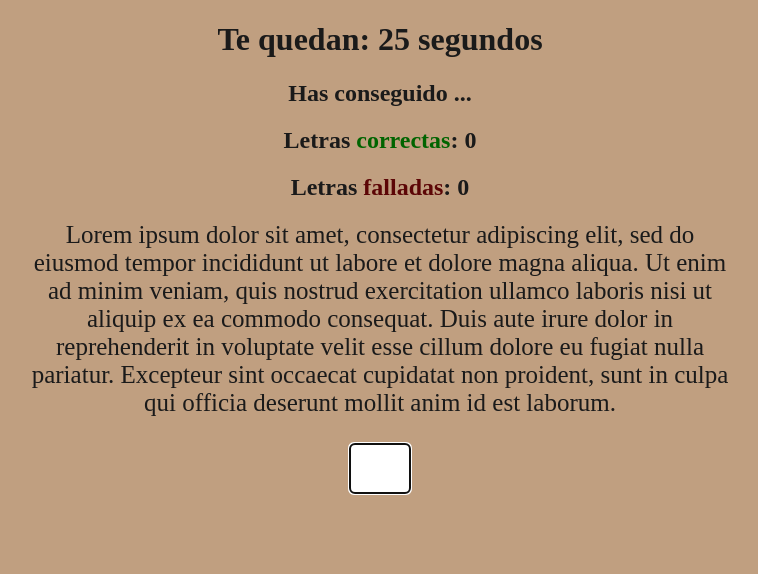
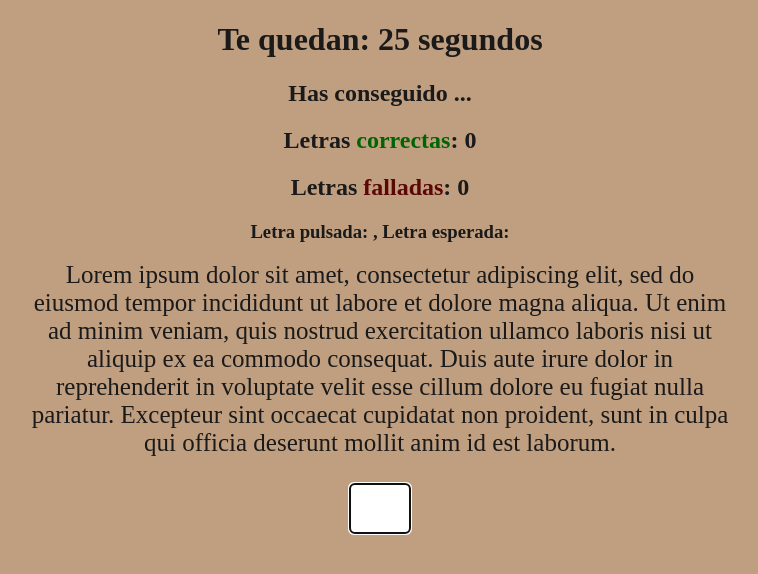
Before and after one commit to rroblf01/typefast, an Angular app: page / in a window 1280 px wide. Shown: the top 574 px of the page, without its empty margins (260-1018 px from the left). Built offline with nearby package versions, Linux system fonts and the light colour scheme.

Commit message:
show pressed key

```diff
--- a/src/app/component/writingpad/writingpad.component.html
+++ b/src/app/component/writingpad/writingpad.component.html
@@ -1,5 +1,7 @@
 <h2>Letras <span class="green">correctas</span>: {{this.correctLetters}}</h2>
 <h2>Letras <span class="red">falladas</span>: {{this.failLetters}}</h2>
+
+<h3>Letra pulsada: {{this.pressedKey}}, Letra esperada: {{this.expectedKey}}</h3>
 <p class="text-container">
     @for(element of placeholder; track element){
     <span id="letter_{{$index}}" class="text-to-write">{{element}}</span>
--- a/src/app/component/writingpad/writingpad.component.ts
+++ b/src/app/component/writingpad/writingpad.component.ts
@@ -14,6 +14,8 @@ export class WritingpadComponent implements OnInit{
   failLetters: number;
   words: string[] = [];
   inputText: any;
+  pressedKey: string = '';
+  expectedKey: string = '';
 
   constructor(private counterService: CounterService) {
     this.correctLetters = this.counterService.getCorrects();
@@ -31,6 +33,8 @@ export class WritingpadComponent implements OnInit{
     const letter = document.getElementById(`letter_${this.correctLetters}`);
     if (letter === null || event.key === 'Shift') return;
     let isCorrect = false;
+    this.pressedKey = event.key
+    this.expectedKey = this.placeholder[this.correctLetters]
     if (event.key === this.placeholder[this.correctLetters]) {
       isCorrect = true;
       this.correctLetters = this.counterService.incCorrect();
```
